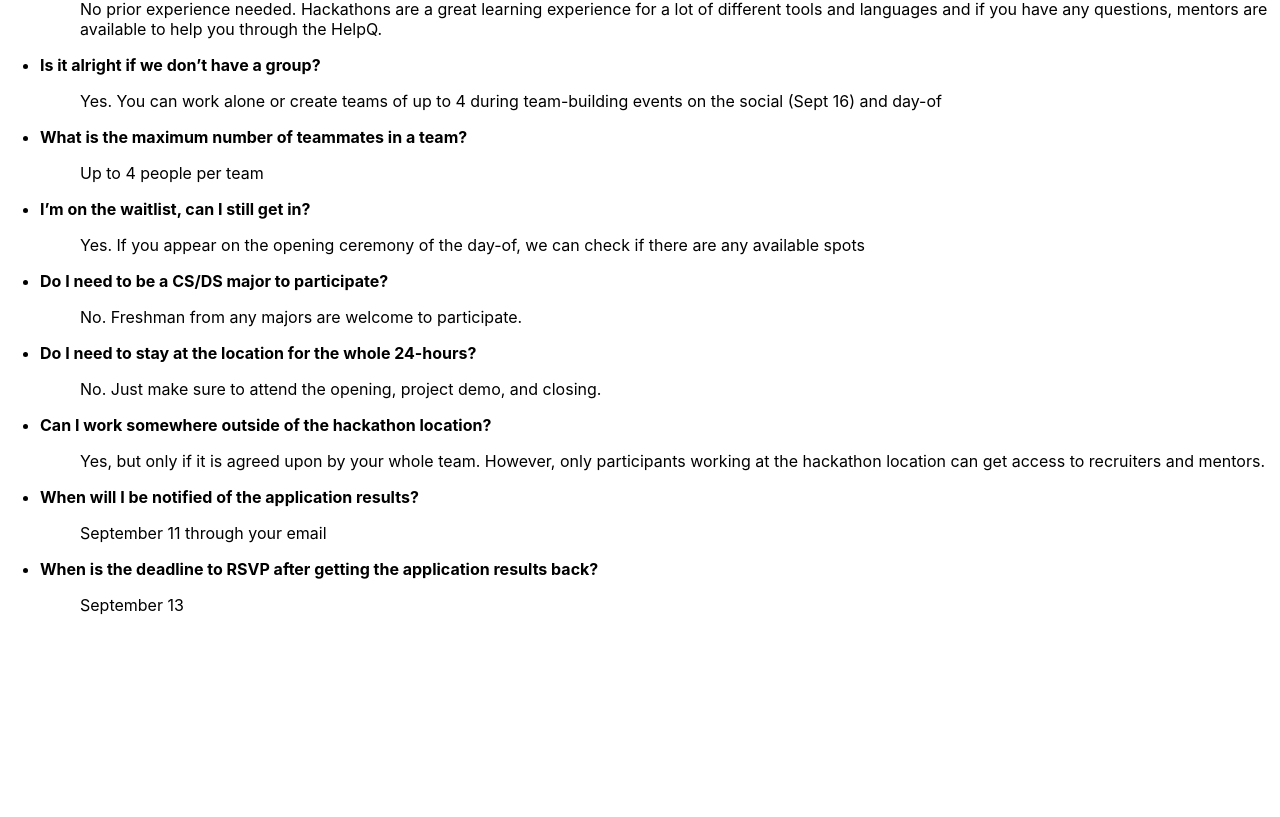
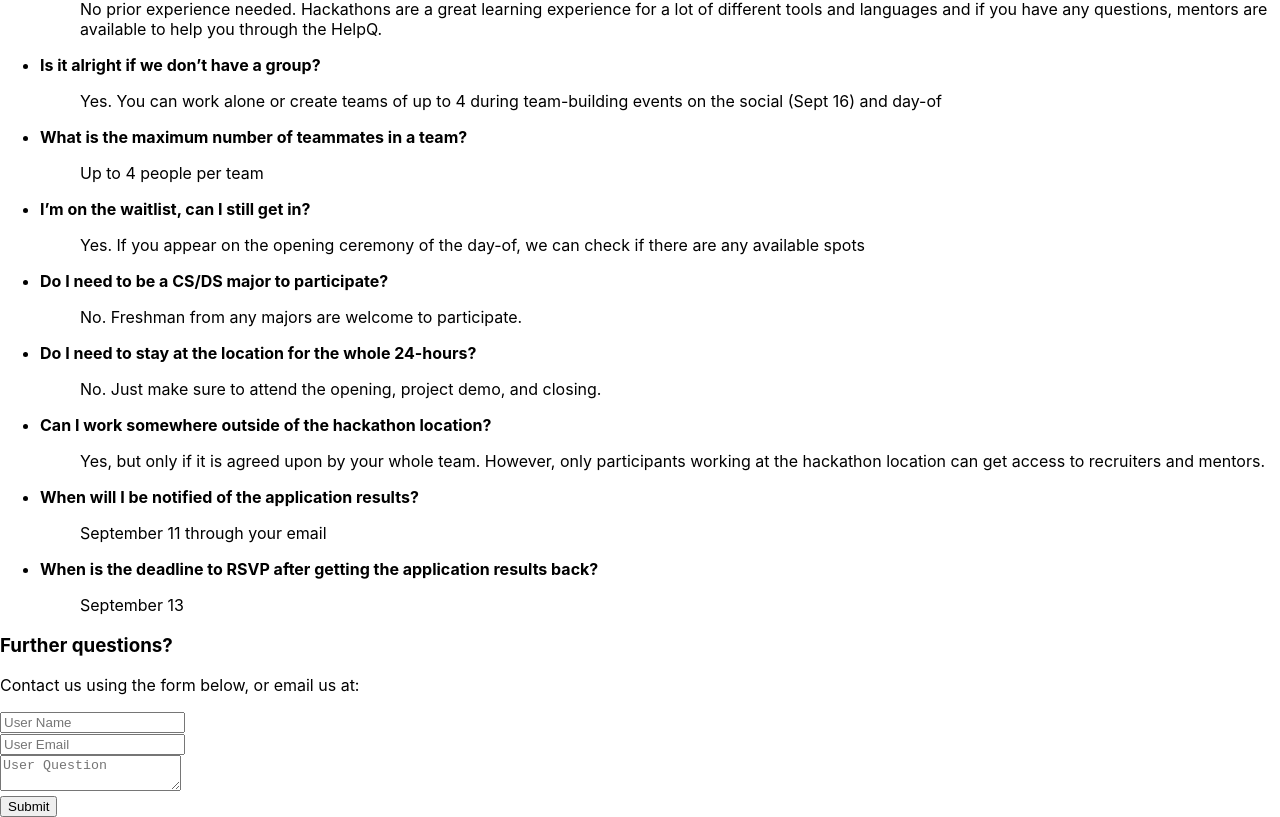
Before and after one commit to Hello-World-Purdue/hw22-frontend, a Next.js app: page /faq in a window 1280 px wide. Shown: the part 1106-1923 px from the top of the page. Before the commit the page ends 1737 px from the top, so only its background shows below. Built offline with nearby package versions, Linux system fonts and the light colour scheme.

Commit message:
Added 'contact us' section

```diff
--- a/pages/faq.js
+++ b/pages/faq.js
@@ -120,12 +120,63 @@ export default function Faq() {
         </li>
       );
 
+    const [state, setState] = useState({
+      username: "",
+      email: "",
+      question: "",
+    });
+    const handleChange = (e) => {
+      setState({
+        ...state,
+        [e.target.name]: e.target.value,
+      });
+    };
+    const submitHandler = (e) => {
+      // e.preventDefault();
+      console.log("test:" + state.username + state.email + state.question)
+    };
+
 
 return (
 <body>
 <h2>FAQ</h2>
 <ul>{listItems}</ul>
 
-    </body>
+<h3>Further questions?</h3>
+<p>Contact us using the form below, or email us at: </p>
+<div>
+  <input
+  type="text"
+  name="username"
+  id="username"
+  placeholder="User Name"
+  onChange={handleChange}
+  />
+</div>
+<div>
+  <input
+  type="email"
+  name="email"
+  id="email"
+  placeholder="User Email"
+  onChange={handleChange}
+  />
+</div>
+<div>
+  <textarea
+  name="question"
+  placeholder="User Question"
+  onChange={handleChange}
+  />
+</div>
+<div>
+  <button
+  onClick={submitHandler}
+  type="submit"
+  > Submit</button>
+</div>
+</body>
+
+
 )
 }
```
